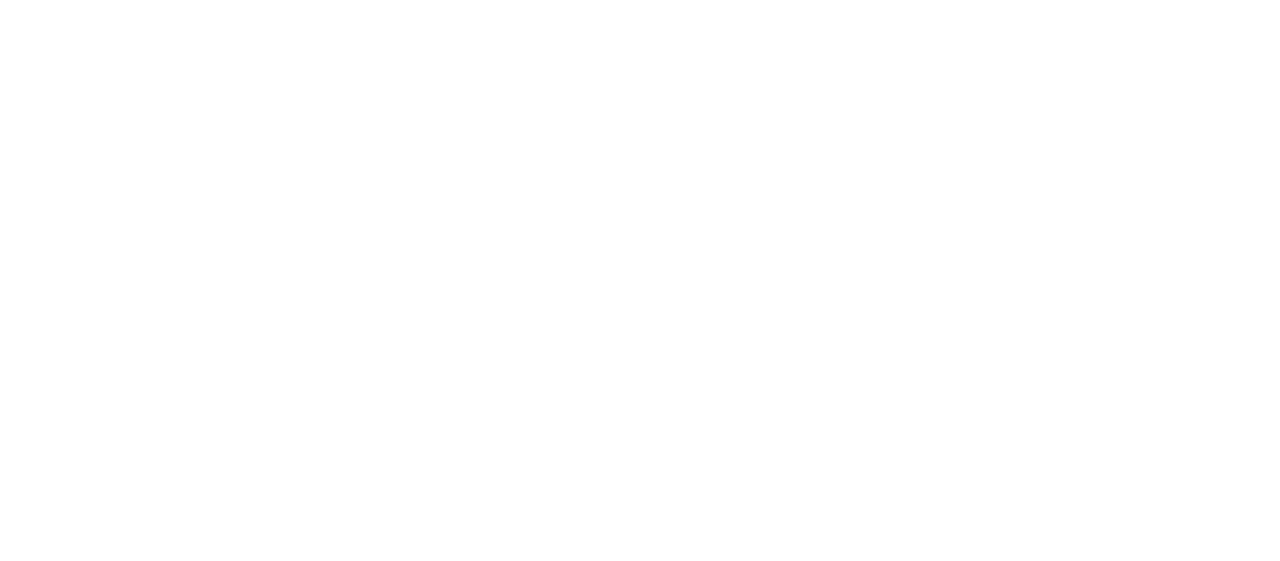
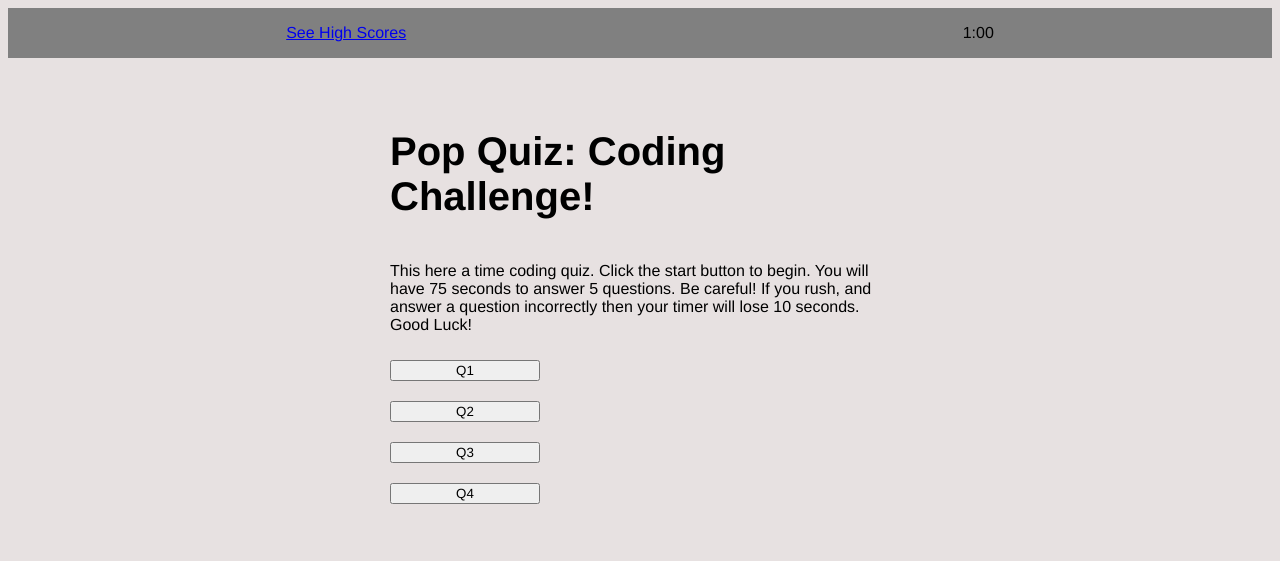
Before and after one commit to syackzan/Pop-Quiz-Coding-Basics, a plain HTML site: page index.html in a window 1280 px wide. Drawn offline with Linux system fonts and the light colour scheme.

Commit message:
Set the standard CSS style for Questions & Answers - Set flexes and box widths

```diff
--- a/assets/css/style.css
+++ b/assets/css/style.css
@@ -0,0 +1,54 @@
+* {
+    font-family: Helvetica, Arial, sans-serif;
+    box-sizing: border-box;
+}
+
+body {
+    background-color: rgb(231, 225, 225);
+}
+
+header {
+    display: flex;
+    justify-content: space-around;
+    align-content: center;
+    background-color: gray;
+    height: auto;
+}
+
+h1 {
+    font-size: 40px;
+    font-weight: bold;
+    display:flex;
+    justify-content: center;
+    align-content: center;
+}
+
+main {
+    display: flex;
+    flex-direction: column;
+    justify-content: center;
+    align-items: center;
+    height: 500px;
+    width: 100%;
+}
+
+.userBox {
+    display: flex;
+    flex-direction: column;
+    justify-content: center;
+    align-content: center;
+    height: 500px;
+    width: 500px;
+}
+
+.answers {
+    display: flex;
+    flex-direction: column;
+
+}
+
+button {
+    width: 30%;
+    margin: 10px 0px;
+    float: left;
+}
--- a/assets/js/script.js
+++ b/assets/js/script.js
@@ -0,0 +1 @@
+console.log("Hello");
--- a/index.html
+++ b/index.html
@@ -4,12 +4,26 @@
     <meta charset="UTF-8">
     <meta http-equiv="X-UA-Compatible" content="IE=edge">
     <meta name="viewport" content="width=device-width, initial-scale=1.0">
-    <title>Document</title>
-    <link rel="stylesheet" type="text/css" src=".\assets\css\style.css" >
+    <title>Coding Quiz Challenge</title>
+    <link rel="stylesheet" type="text/css" href=".\assets\css\style.css" >
 </head>
 <body>
-    <header></header>
-    <div></div>
+    <header>
+        <p><a href="#">See High Scores</a></p>
+        <p>1:00</p>
+    </header>
+    <main>
+        <div class="userBox">
+            <h1>Pop Quiz: Coding Challenge!</h1>
+            <p>This here a time coding quiz. Click the start button to begin. You will have 75 seconds to answer 5 questions. Be careful! If you rush, and answer a question incorrectly then your timer will lose 10 seconds. Good Luck!</p>
+            <section class="answers">
+                <button>Q1</button>
+                <button>Q2</button>
+                <button>Q3</button>
+                <button>Q4</button>
+            </section>
+        </div>
+    </main>
     <script src=".\assets\js\script.js"></script>
 </body>
 </html>
```
